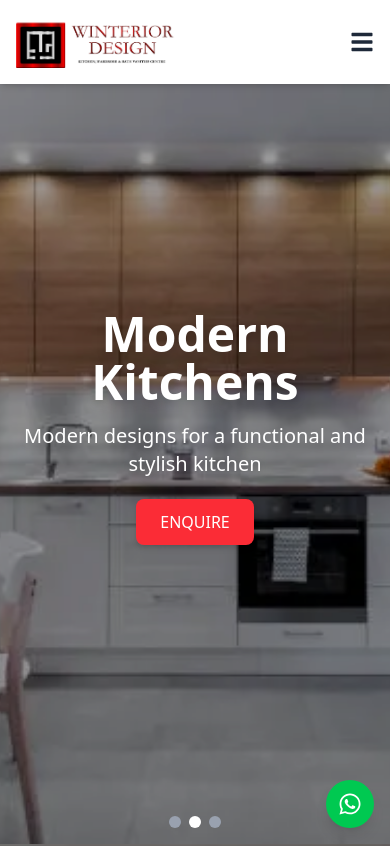
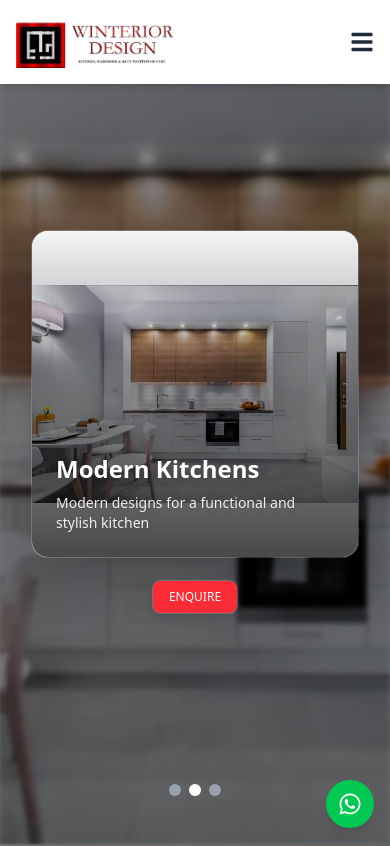
Before and after one commit to Lawrence137/winteriordesign-webapp, a React (Vite) app: page / in a window 390 px wide. Shown: the top 846 px of the page. Built offline with nearby package versions, Linux system fonts and the light colour scheme.

Commit message:
modified hero section

```diff
--- a/src/components/Hero.jsx
+++ b/src/components/Hero.jsx
@@ -66,11 +66,11 @@ function Hero() {
               <img
                 src={slide.image}
                 alt={slide.title}
-                className="w-full h-full object-cover"
+                className="w-full h-full object-cover blur-[1px] md:blur-none"
                 loading={index === 0 ? "eager" : "lazy"}
               />
               {/* Dark Overlay */}
-              <div className="absolute inset-0 bg-black/40" />
+              <div className="absolute inset-0 bg-black/50 backdrop-blur-[2px] md:bg-black/40 md:backdrop-blur-none" />
             </div>
           </div>
         ))}
@@ -92,8 +92,8 @@ function Hero() {
         <FaArrowRight className="text-gray-500" size={24} />
       </button>
 
-      {/* Content */}
-      <div className="absolute inset-0 flex flex-col items-center justify-center z-10">
+      {/* Desktop Content */}
+      <div className="absolute inset-0 flex flex-col items-center justify-center z-10 hidden md:flex">
         <div className="text-center text-white px-4">
           <h2 className="text-5xl md:text-6xl font-bold mb-4 drop-shadow-lg">
             {slides[currentSlide].title}
@@ -110,8 +110,51 @@ function Hero() {
         </div>
       </div>
 
+      {/* Mobile Card Overlay */}
+      <div className="absolute inset-0 flex items-center justify-center z-20 md:hidden px-8">
+        <div className="w-full max-w-sm flex flex-col items-center">
+          <div className="bg-white/95 rounded-2xl shadow-2xl overflow-hidden ring-1 ring-white/20 w-full backdrop-blur-sm relative before:absolute before:inset-0 before:border-2 before:border-white/10 before:rounded-2xl before:-m-[2px]">
+            <div className="aspect-square relative">
+              {slides.map((slide, index) => (
+                <div
+                  key={index}
+                  className={`absolute inset-0 transition-opacity duration-1000 ease-in-out ${
+                    index === currentSlide ? "opacity-100" : "opacity-0"
+                  }`}
+                >
+                  <div className="relative w-full h-full flex items-center justify-center bg-gray-100">
+                    <img
+                      src={slide.image}
+                      alt={slide.title}
+                      className="w-full h-full object-contain"
+                    />
+                  </div>
+                  {/* Text Overlay on Image */}
+                  <div className="absolute inset-0 bg-gradient-to-t from-black/70 via-black/40 to-transparent p-6 flex flex-col justify-end">
+                    <h2 className="text-2xl font-bold mb-2 text-white drop-shadow-lg">
+                      {slide.title}
+                    </h2>
+                    <p className="text-white/90 text-sm drop-shadow">
+                      {slide.subtitle}
+                    </p>
+                  </div>
+                </div>
+              ))}
+            </div>
+          </div>
+
+          {/* Mobile Enquire Button */}
+          <a
+            href="#contact"
+            className="mt-6 inline-flex items-center justify-center bg-red-500 hover:bg-red-700 text-white text-xs sm:text-sm font-medium px-4 h-8 rounded-lg shadow-lg transition-all duration-300 ring-1 ring-white/20 relative z-10"
+          >
+            ENQUIRE
+          </a>
+        </div>
+      </div>
+
       {/* Dots Navigation */}
-      <div className="absolute bottom-4 left-1/2 transform -translate-x-1/2 flex space-x-2 z-10">
+      <div className="absolute bottom-12 md:bottom-4 left-1/2 transform -translate-x-1/2 flex space-x-2 z-10">
         {slides.map((_, index) => (
           <button
             key={index}
```
